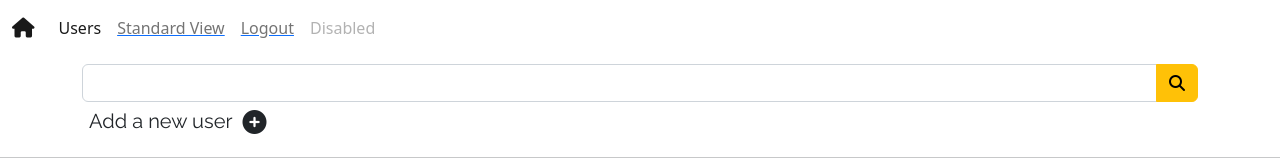
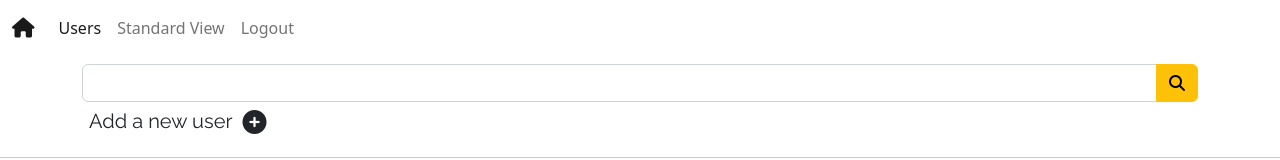
Before and after one commit to clairemurphy288/Training-Website, a React (Create React App) app: page /edit/1/1 in a window 1280 px wide. Shown: the top 160 px of the page. Built offline with nearby package versions, Linux system fonts and the light colour scheme; no server answers; a web font is replaced by a local one.

Commit message:
deleted ugly text decoration on navbar

```diff
--- a/src/components/admin-page/users/userFeed.css
+++ b/src/components/admin-page/users/userFeed.css
@@ -39,3 +39,9 @@
     /* font-family: 'Raleway', sans-serif;
     font-weight: 500; */
   }
+
+  /* Navigation Bar styles */
+  .admin-nav {
+    text-decoration: none;
+    text-decoration-style: none ;
+  }
--- a/src/components/admin-page/utilities/navbar.js
+++ b/src/components/admin-page/utilities/navbar.js
@@ -16,14 +16,14 @@
           </Link>
           </li>
           <li class="nav-item">
-            <Link to="/dashboard"><a class="nav-link" href="#">Standard View</a></Link>
+            <Link className="nav-link" to="/dashboard">Standard View</Link>
           </li>
           <li class="nav-item">
-            <Link to="/"><a class="nav-link" href="#">Logout</a></Link>
+            <Link className="nav-link" to="/">Logout</Link>
           </li>
-          <li class="nav-item">
+          {/* <li class="nav-item">
             <a class="nav-link disabled" href="#" tabindex="-1" aria-disabled="true">Disabled</a>
-          </li>
+          </li> */}
         </ul>
       </div>
     </div>
```
